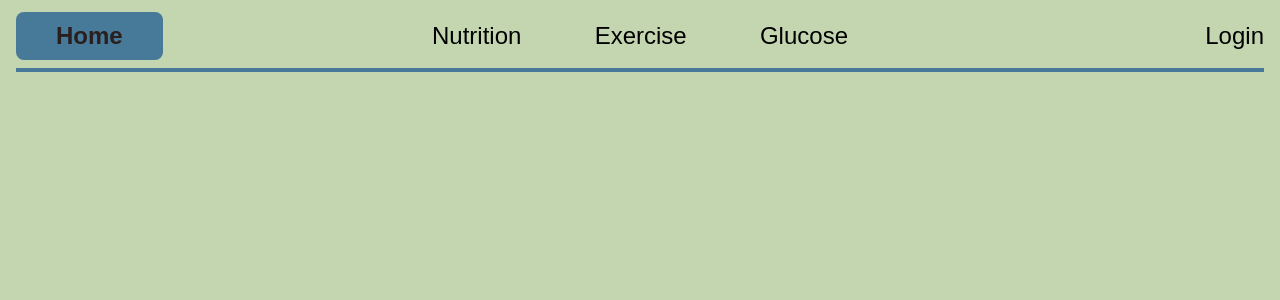
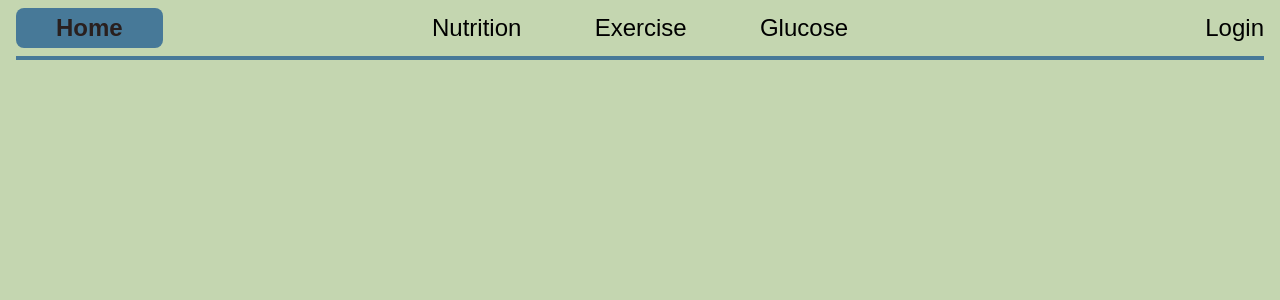
Before and after one commit to weeturtle/pi_webapp, a React (Vite) app: page / in a window 1280 px wide. Shown: the top 300 px of the page. Built offline with nearby package versions, Linux system fonts and the light colour scheme.

Commit message:
Decreased navbar padding

```diff
--- a/src/components/navbar/navstyle.scss
+++ b/src/components/navbar/navstyle.scss
@@ -1,6 +1,6 @@
 .nav_bar {
   width: 100%;
-  padding: 0.75rem 1rem;
+  padding: 0.5rem 1rem;
 }
 
 .link_container {
@@ -39,7 +39,7 @@
 }
 
 .home_button {
-  padding: 0.75rem 2.5rem;
+  padding: 0.5rem 2.5rem;
   border-radius: 0.5rem;
   background-color: #477998;
 
```
